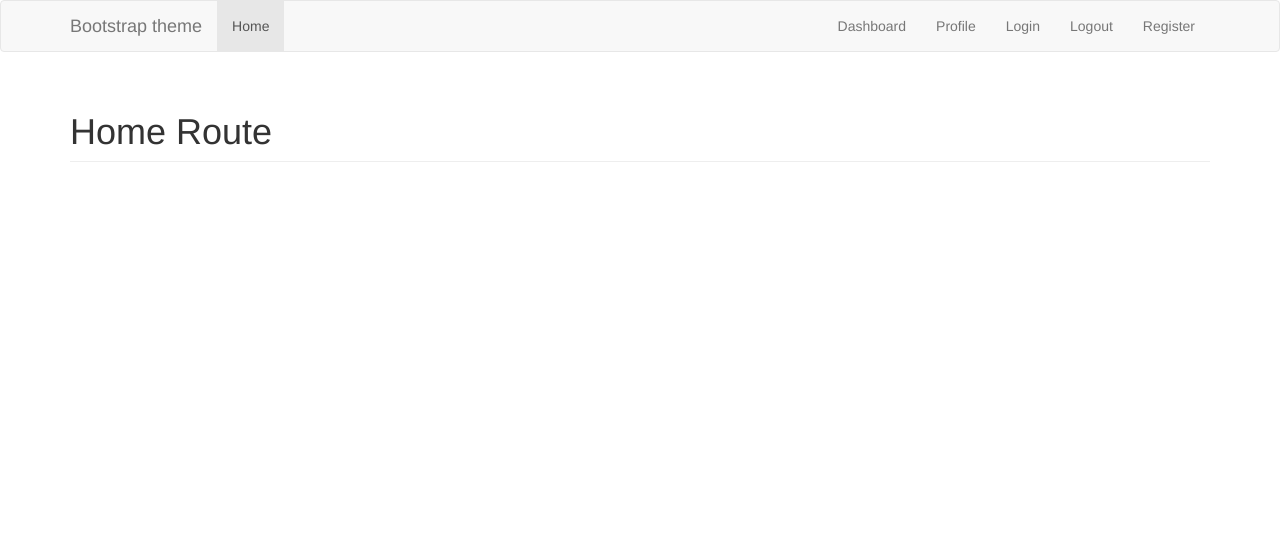
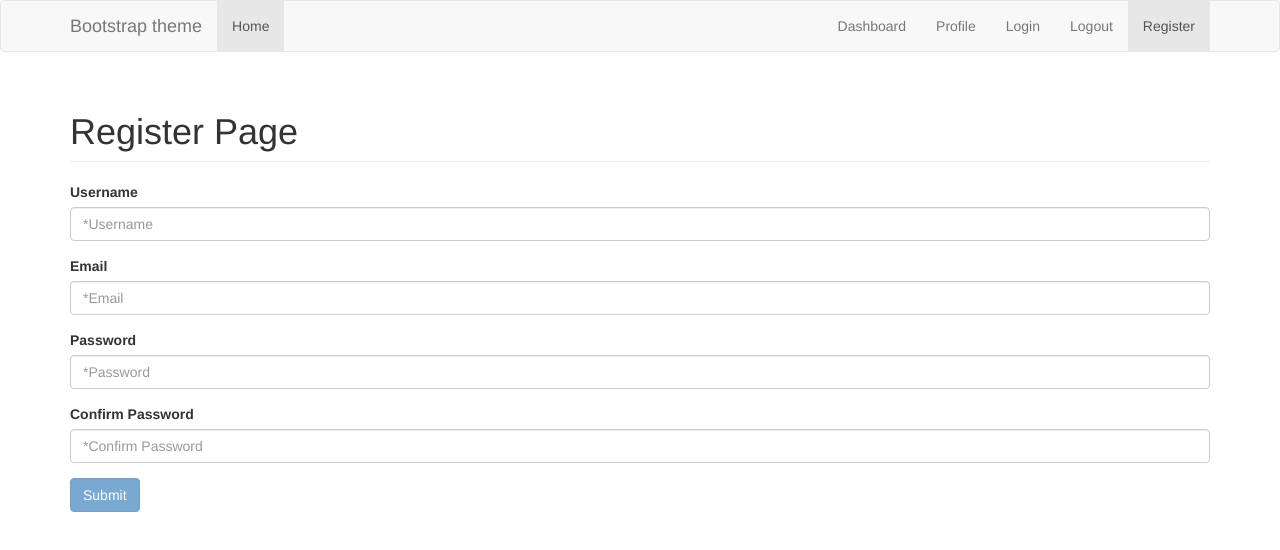
Before and after one commit to shaharsprontz/youtube-angula2, an Angular app in the folder client/: page /register in a window 1280 px wide. Shown: the top 550 px of the page. Built offline with nearby package versions, Linux system fonts and the light colour scheme.

Commit message:
added register route and form go to the 22nd minute on the tut to continue with emailValidation

```diff
--- a/client/src/app/app-routing.module.ts
+++ b/client/src/app/app-routing.module.ts
@@ -2,6 +2,7 @@ import { RouterModule, Routes } from '@angular/router';
 import { NgModule } from '@angular/core';
 import { HomeComponent } from './components/home/home.component';
 import { DashboardComponent } from './components/dashboard/dashboard.component';
+import { RegisterComponent} from './components/register/register.component';
 
 const appRoutes: Routes = [
     { path: '',
@@ -10,6 +11,10 @@ const appRoutes: Routes = [
     {
       path: 'dashboard',
       component: DashboardComponent
+    },
+    {
+      path: 'register',
+      component: RegisterComponent
     },
     { path: '**', component: HomeComponent }
   ];
--- a/client/src/app/app.module.ts
+++ b/client/src/app/app.module.ts
@@ -1,6 +1,6 @@
 import { BrowserModule } from '@angular/platform-browser';
 import { NgModule } from '@angular/core';
-import { FormsModule } from '@angular/forms';
+import { ReactiveFormsModule } from '@angular/forms';
 import { HttpModule } from '@angular/http';
 import { AppRoutingModule } from './app-routing.module'
 import { AppComponent } from './app.component';
@@ -19,7 +19,7 @@ import { RegisterComponent } from './components/register/register.component';
   ],
   imports: [
     BrowserModule,
-    FormsModule,
+    ReactiveFormsModule,
     HttpModule,
     AppRoutingModule
   ],
--- a/client/src/app/components/navbar/navbar.component.html
+++ b/client/src/app/components/navbar/navbar.component.html
@@ -19,7 +19,7 @@
         <li><a href="#contact">Profile</a></li>
         <li><a href="#contact">Login</a></li>
         <li><a href="#contact">Logout</a></li>
-        <li><a href="#contact">Register</a></li>
+        <li [routerLinkActive]="['active']" [routerLinkActiveOptions]="{exact:true}"><a routerLink="/register">Register</a></li>
 
       </ul>
     </div>
--- a/client/src/app/components/register/register.component.html
+++ b/client/src/app/components/register/register.component.html
@@ -1,3 +1,44 @@
-<p>
-  register works!
-</p>
+<h1 class="page-header">Register Page</h1>
+
+<form [formGroup]="form" (submit)="onRegisterSubmit()">
+  <div class="form-group">
+    <label for="username">Username</label>
+    <div [ngClass]="{'has-error': (form.controls.username.errors && form.controls.username.dirty), 'has-success': !form.controls.username.errors}">
+      <input type="text" name="username" class="form-control" autocomplete="off" placeholder="*Username" formControlName="username"/>
+      <ul class="help-block">
+            <li *ngIf="form.controls.username.errors?.required && form.controls.username.dirty">This field is required</li>
+            <li *ngIf="form.controls.username.errors?.minlength || form.controls.username.errors?.maxlength">Minimum characters: 3, Maximum characters: 15</li>
+        </ul>
+    </div>
+  </div>
+  <div class="form-group">
+    <label for="email">Email</label>
+    <div [ngClass]="{'has-error': (form.controls.email.errors && form.controls.email.dirty), 'has-success': !form.controls.email.errors}">
+      <input type="text" name="email" class="form-control" autocomplete="off" placeholder="*Email" formControlName="email" />
+      <ul class="help-block">
+          <li *ngIf="form.controls.email.errors?.required && form.controls.email.dirty">This field is required</li>
+          <li *ngIf="form.controls.email.errors?.minlength || form.controls.email.errors?.maxlength">Minimum characters: 5, Maximum characters: 30</li>
+      </ul>
+    </div>
+  </div>
+  <div class="form-group">
+    <label for="email">Password</label>
+    <div [ngClass]="{'has-error': (form.controls.password.errors && form.controls.password.dirty), 'has-success': !form.controls.password.errors}">
+      <input type="password" name="password" class="form-control" autocomplete="off" placeholder="*Password" formControlName="password" />
+      <ul class="help-block">
+            <li *ngIf="form.controls.password.errors?.required && form.controls.password.dirty">This field is required</li>
+            <li *ngIf="form.controls.password.errors?.minlength || form.controls.password.errors?.maxlength">Minimum characters: 8, Maximum characters: 35</li>
+        </ul>
+    </div>
+  </div>
+  <div class="form-group">
+    <label for="email">Confirm Password</label>
+    <div [ngClass]="{'has-error': (form.controls.confirm.errors && form.controls.confirm.dirty), 'has-success': !form.controls.confirm.errors}">
+      <input type="password" name="confirm" class="form-control" autocomplete="off" placeholder="*Confirm Password" formControlName="confirm" />
+      <ul class="help-block">
+            <li *ngIf="form.controls.confirm.errors?.required && form.controls.confirm.dirty">This field is required</li>
+        </ul>
+    </div>
+  </div>
+  <input [disabled]="!form.valid" type="submit" class="btn btn-primary" value="Submit"/>
+</form>
--- a/client/src/app/components/register/register.component.ts
+++ b/client/src/app/components/register/register.component.ts
@@ -1,4 +1,5 @@
 import { Component, OnInit } from '@angular/core';
+import { FormBuilder, FormGroup, Validators } from '@angular/forms';
 
 @Component({
   selector: 'app-register',
@@ -7,7 +8,40 @@ import { Component, OnInit } from '@angular/core';
 })
 export class RegisterComponent implements OnInit {
 
-  constructor() { }
+  form: FormGroup;
+
+  createForm(){
+    this.form = this.FormBuilder.group({
+      email: ['', Validators.compose([
+        Validators.required,
+        Validators.minLength(5),
+        Validators.maxLength(30)
+      ])],
+      username: ['', Validators.compose([
+        Validators.required,
+        Validators.minLength(3),
+        Validators.maxLength(15)
+      ])],
+      password: ['', Validators.compose([
+        Validators.required,
+        Validators.minLength(8),
+        Validators.maxLength(35)
+      ])],
+      confirm: ['', Validators.required]
+    })
+  }
+
+onRegisterSubmit() {
+  console.log('form submitted');
+}
+
+
+
+  constructor(
+    private FormBuilder: FormBuilder
+  ) {
+    this.createForm()
+   }
 
   ngOnInit() {
   }
```
